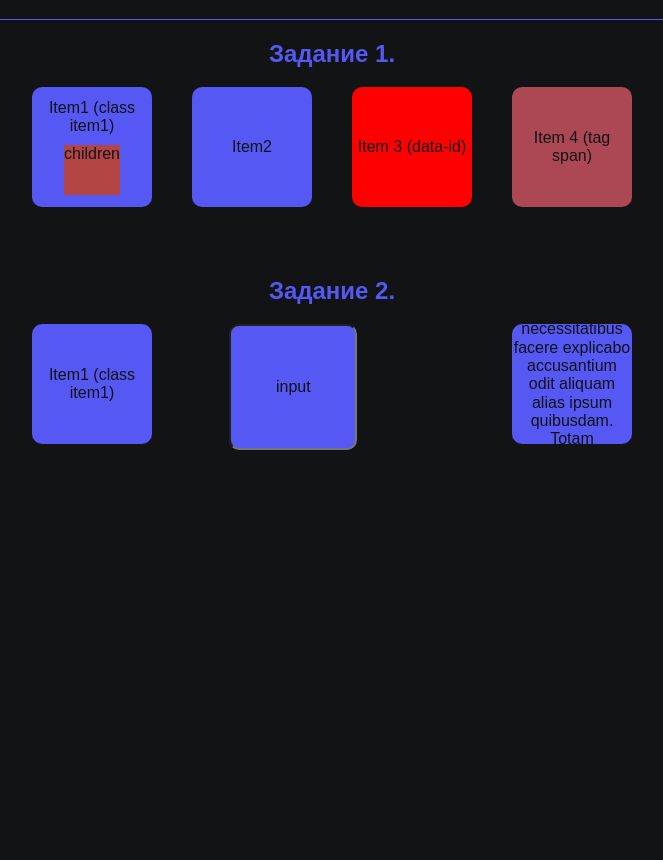
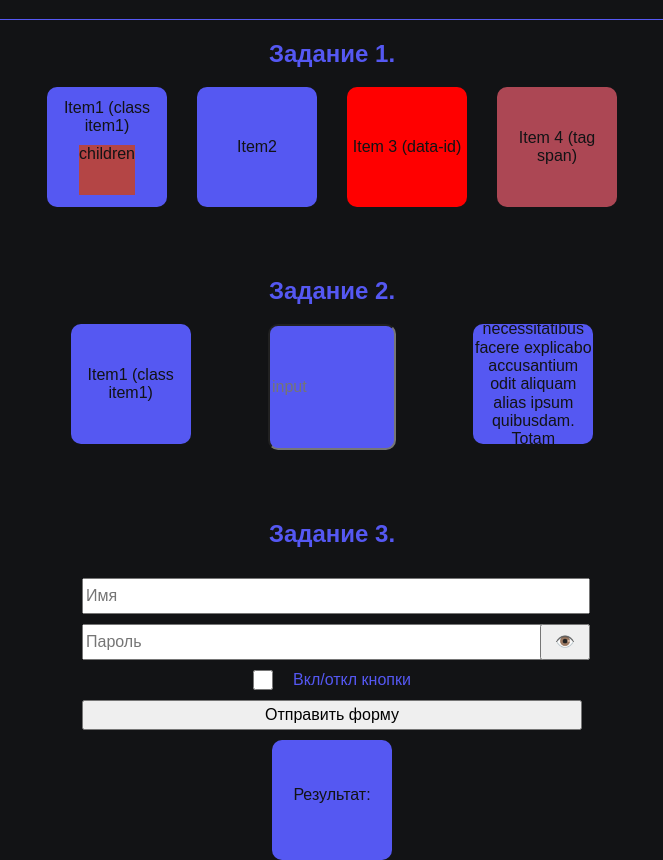
Before and after one commit to tearzday/rss-mentoring, a website: page core-js/dom/index.html in a window 1280 px wide. Shown: the part 61-921 px from the top of the page, without its empty margins (308-971 px from the left). Before the commit the page ends 800 px from the top, so only its background shows below. Drawn offline with Linux system fonts and the light colour scheme.

Commit message:
feat: add forms events

```diff
--- a/core-js/dom/index.html
+++ b/core-js/dom/index.html
@@ -26,9 +26,28 @@
             <div class="container">
                 <div class="box task2">Item1 (class item1)</div>
                 <input class="task2 box" type="text" placeholder="input">
-                <div class="scroll"></div>
                 <div class="box task2">Lorem ipsum dolor sit amet, consectetur adipisicing elit. Omnis eius necessitatibus facere explicabo accusantium odit aliquam alias ipsum quibusdam. Totam perspiciatis quo error architecto obcaecati, in suscipit id velit repudiandae!</div>
             </div>
+        </section>
+               <section>
+            <h2>Задание 3.</h2>
+                <form id="form">
+                    <div id="error"></div>
+                    <input id="name" type="text" name="username" placeholder="Имя">
+                    <div class="btn-container">
+                        <input id="password" type="password" name="password" placeholder="Пароль">
+                        <button type="button" id="toggle-password">👁️</button>
+                    </div>
+                    <div class="checkbox-container">
+                        <input type="checkbox" id="checkbox">
+                        <label for="checkbox">Вкл/откл кнопки</label>
+                    </div>
+                    <input type="submit" id="submit" value="Отправить форму">
+                    <div class="box">
+                        <p>Результат:</p>
+                        <div id="result"></div>
+                    </div>
+                </form>
         </section>
     </main>
 </body>
--- a/core-js/dom/script.js
+++ b/core-js/dom/script.js
@@ -262,3 +262,71 @@ document.body.addEventListener('keydown', (e) => {
         document.body.style.background = 'black'
     }
 })
+
+
+/* 3) Forms
+ТУТ НУЖНО НОРМ ДОРАБОТАТЬ ОБЪЯСНЕНИЕ + ОБДУМАТЬ ВАРИАЦИИ ЧЕ ПОКАЗАТЬ, ТИПО formdata
+const form = document.getElementById('form')
+
+// Нужно на событие отправки формы отключить перезагрузку и в result отобразить значения введенные в инпуты
+const results = document.querySelector('#results')
+
+
+// валидация имени через js на каждое нажатие. Если длинна меньше 3 выводим ошибку в error
+
+const inputName = document.querySelector('#name')
+const error = document.querySelector('#error')
+
+// на изменение checkbox вкл/откл кнопку отправки (событие не click) (для откл добавляем класс disable)
+const checkbox = document.querySelector('#checkbox')
+const submit = document.querySelector('#submit')
+
+// на клик по глазику делаем видимые поля пароля (должно работать в формате туда обратно)
+const password = document.querySelector('#password')
+const togglePassword = document.querySelector('#toggle-password')
+*/
+
+const form = document.getElementById('form')
+
+
+//
+const results = document.querySelector('#results')
+
+form.addEventListener('submit', (e) => {
+    e.preventDefault()
+    result.textContent = form.elements.username.value + " " + form.elements.password.value
+})
+
+//
+const inputName = document.querySelector('#name')
+const error = document.querySelector('#error')
+
+inputName.addEventListener('input', (e) => {
+   if(inputName.value.length < 3) {
+    error.textContent = 'Длинна должна быть больше 3'
+   } else {
+    error.textContent = ''
+   }
+})
+
+//
+const checkbox = document.querySelector('#checkbox')
+const submit = document.querySelector('#submit')
+
+checkbox.addEventListener('change', (e) => {
+    if(checkbox.checked) {
+        submit.classList.add('disable')
+    } else {
+        submit.classList.remove('disable')
+    }
+})
+
+//
+const password = document.querySelector('#password')
+const togglePassword = document.querySelector('#toggle-password')
+
+togglePassword.addEventListener('click', () => {
+    const passAttribute = password.type === 'password' ? 'text' : 'password'
+
+    password.setAttribute('type', passAttribute)
+})
--- a/core-js/dom/style.css
+++ b/core-js/dom/style.css
@@ -382,6 +382,7 @@ main {
 }
 
 .box {
+    margin: 0 auto;
     display: flex;
     align-items: center;
     justify-content: center;
@@ -413,11 +414,49 @@ main {
     }
 }
 
-input::placeholder {
-    color: var(--color-black);
-    text-align: center;
-}
-
 .task2 {
     cursor: pointer;
 }
+
+.disable {
+    pointer-events: none;
+    opacity: 0.5;
+}
+
+.btn-container {
+    position: relative;
+    width: 100%;
+}
+
+.btn-container button {
+    position: absolute;
+    height: 100%;
+    width: 50px;
+    top: 0;
+    right: -8px;
+}
+
+form {
+    width: 500px;
+    margin: 0 auto;
+    display: flex;
+    flex-direction: column;
+    gap: 10px;
+}
+
+.checkbox-container {
+    display: flex;
+    align-items: center;
+    justify-content: center;
+}
+
+input {
+    width: 100%;
+    height: 30px;
+}
+
+#checkbox {
+    width: 20px;
+    height: 20px;
+    margin-right: 20px;
+}
```
